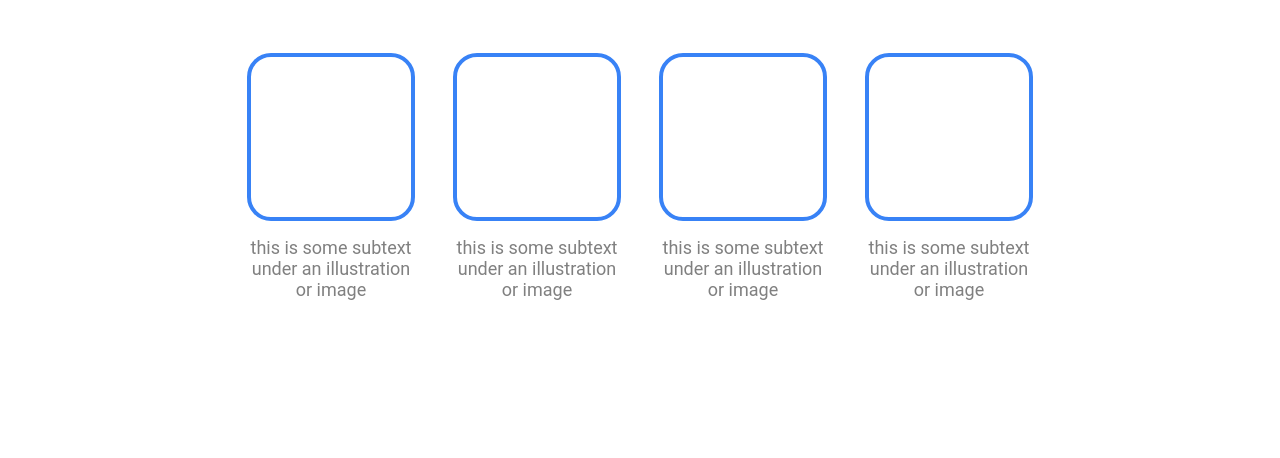
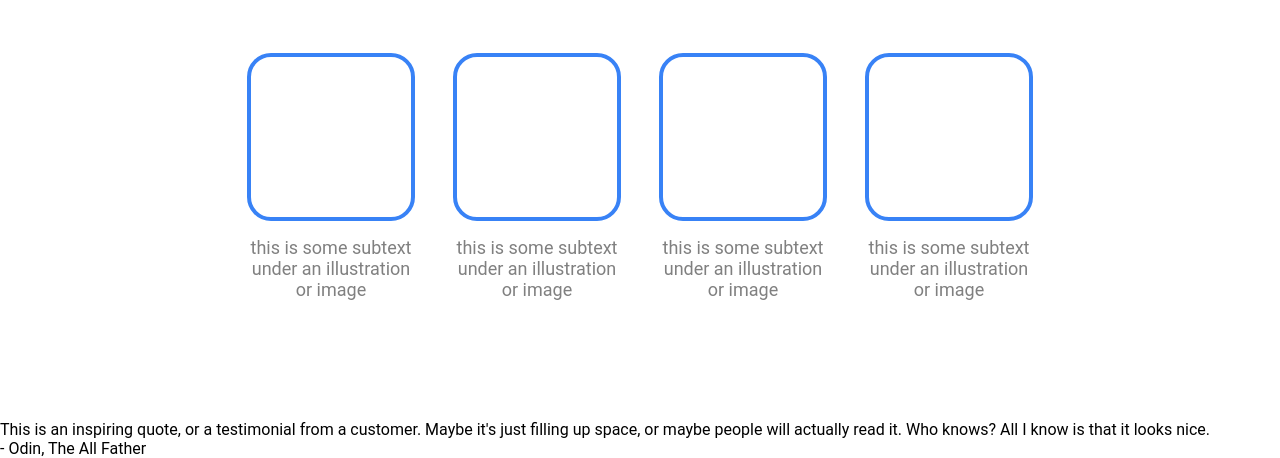
Before and after one commit to northsurapee/Odin_Landing_Page, a plain HTML site: page index.html in a window 1280 px wide. Shown: the part 594-1052 px from the top of the page. Before the commit the page ends 1014 px from the top, so only its background shows below. Drawn offline with Linux system fonts and the light colour scheme.

Commit message:
Build Landing Page Section 3

```diff
--- a/index.html
+++ b/index.html
@@ -49,6 +49,12 @@
             </div>
         </div>
     </div>
+    <div class="section-3">
+        <p class="quote">This is an inspiring quote, or a testimonial from a customer.
+            Maybe it's just filling up space, or maybe people will actually read it.
+            Who knows? All I know is that it looks nice.</p>
+        <p class="author">- Odin, The All Father</p>
+    </div>
 
 </body>
 </html>
```
